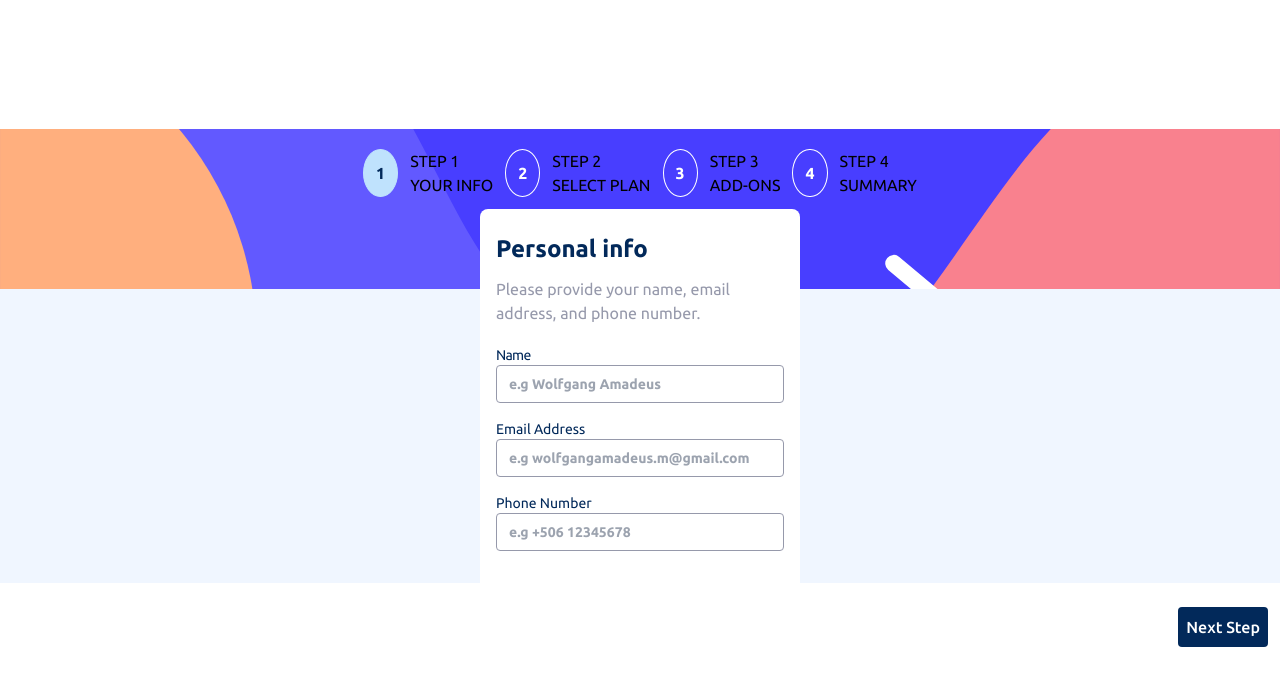
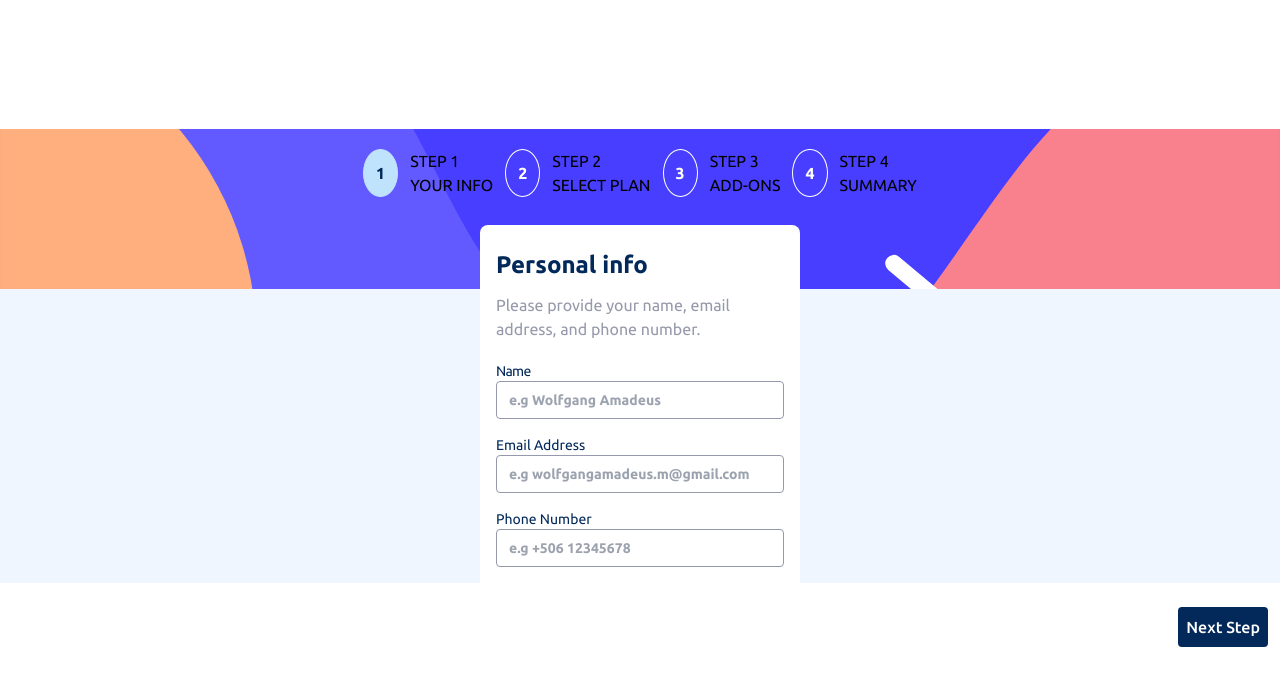
Before and after one commit to Sojo506/multi-step-form-react, a React app: page / in a window 1280 px wide. Shown: the top 686 px of the page. Built offline with nearby package versions, Linux system fonts and the light colour scheme; the HTML template or start-up script is replaced by a standard one.

Commit message:
Just a changed related to -translate-y-20 to -translate-y-16

```diff
--- a/src/components/PersonalInfo.jsx
+++ b/src/components/PersonalInfo.jsx
@@ -1,7 +1,7 @@
 const PersonalInfo = () => {
   // TODO create function to take input data
   return (
-    <section className="max-w-[320px] m-auto left-0 right-0 bg-n-white rounded-lg px-4 py-6 -translate-y-20">
+    <section className="max-w-[320px] m-auto left-0 right-0 bg-n-white rounded-lg px-4 py-6 -translate-y-16">
       <h2 className="text-p-marine-blue text-2xl font-bold mb-3">
         Personal info
       </h2>
--- a/src/components/PickAddOns.jsx
+++ b/src/components/PickAddOns.jsx
@@ -2,7 +2,7 @@ import ButtonSelectService from "./ButtonSelectService";
 
 const PickAddOns = () => {
   return (
-    <section className="max-w-[320px] m-auto left-0 right-0 bg-n-white rounded-lg px-4 py-6 -translate-y-20">
+    <section className="max-w-[320px] m-auto left-0 right-0 bg-n-white rounded-lg px-4 py-6 -translate-y-16">
       <h2 className="text-p-marine-blue text-2xl font-bold mb-3">
         Pick add-ons
       </h2>
--- a/src/components/SelectPlan.jsx
+++ b/src/components/SelectPlan.jsx
@@ -8,7 +8,7 @@ const SelectPlan = () => {
   const { planType, planName } = options;
 
   return (
-    <section className="max-w-[320px] m-auto left-0 right-0 bg-n-white rounded-lg px-4 py-6 -translate-y-20">
+    <section className="max-w-[320px] m-auto left-0 right-0 bg-n-white rounded-lg px-4 py-6 -translate-y-16">
       <h2 className="text-p-marine-blue text-2xl font-bold mb-3">
         Select your plan
       </h2>
```
